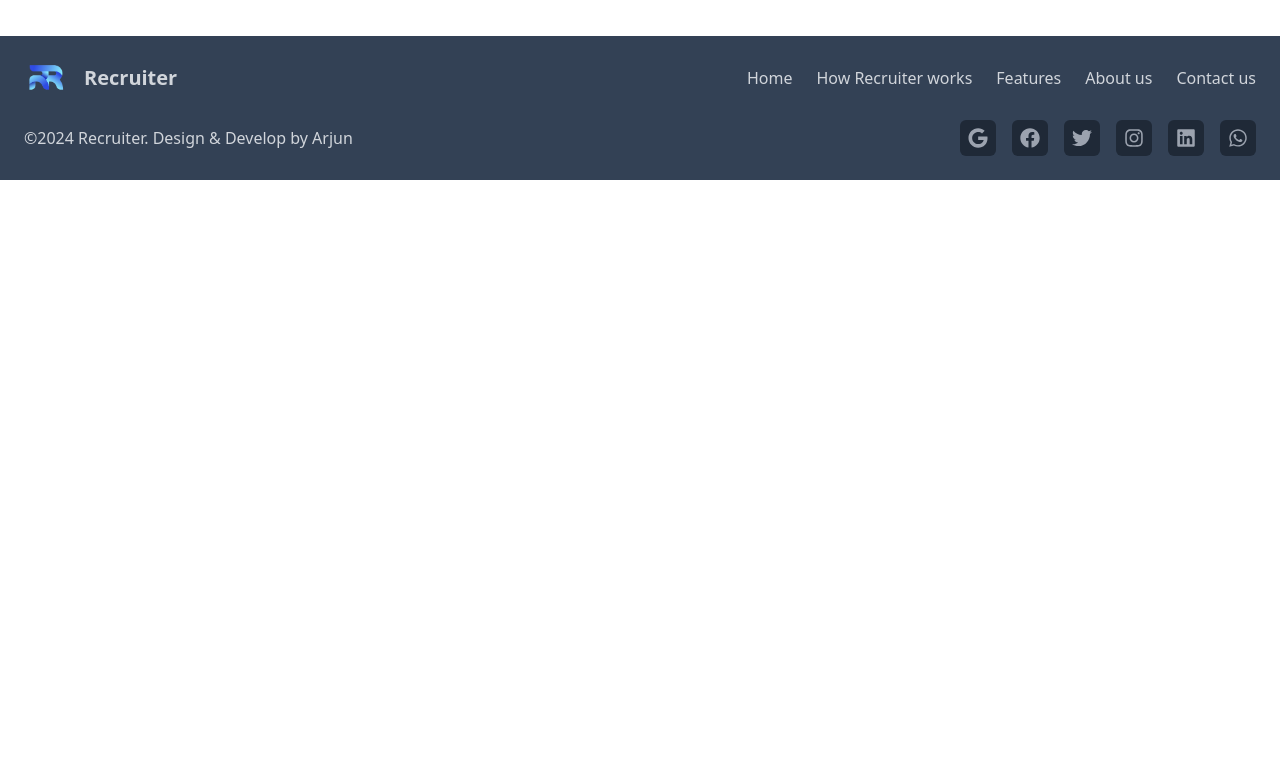
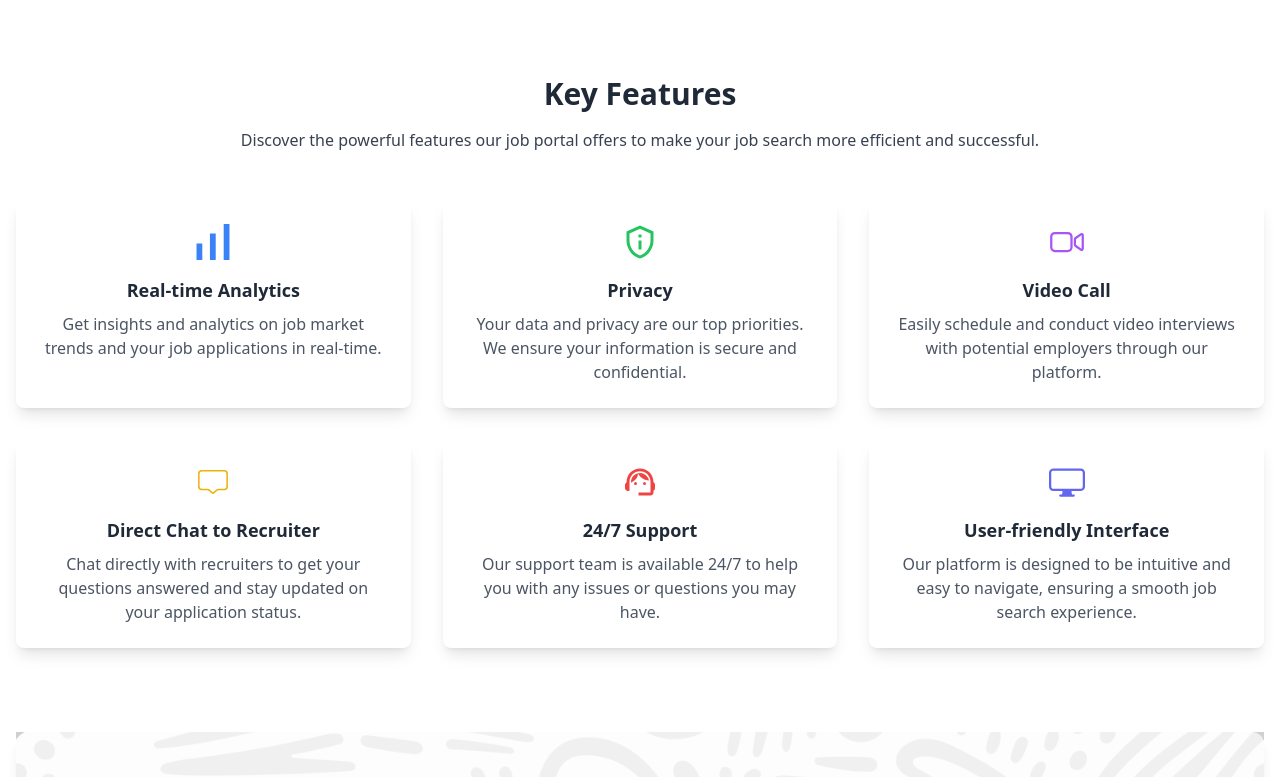
Before and after one commit to 6jayyours/recruiter-job-portal-website, a React (Vite) app in the folder recruiter-frontend/: page /about in a window 1280 px wide. Shown: the part 780-1557 px from the top of the page. Before the commit the page ends 960 px from the top, so only its background shows below. Built offline with nearby package versions, Linux system fonts and the light colour scheme.

Commit message:
completed features component

```diff
--- /dev/null
+++ b/recruiter-frontend/src/Test.jsx
@@ -0,0 +1,9 @@
+import React from 'react'
+
+const Test = () => {
+  return (
+    <div>Test</div>
+  )
+}
+
+export default Test
--- a/recruiter-frontend/src/components/common/about/AboutUs.jsx
+++ b/recruiter-frontend/src/components/common/about/AboutUs.jsx
@@ -4,48 +4,66 @@ import aboutImg from "../../../assets/aboutus.jpg";
 
 const AboutUs = () => {
   return (
+    <>
+      <section>
         <div className="container mx-auto min-h-screen flex flex-col justify-center items-center p-4 md:p-8 lg:p-16 mt-12 md:mt-4">
           <div className="grid grid-cols-1 lg:grid-cols-2 gap-8 lg:gap-16 place-items-center w-full">
             <div className="space-y-6 lg:space-y-8">
               <div>
-            <h6 className="text-lg font-semibold text-gray-600">About Us</h6>
+                <h6 className="text-lg font-semibold text-gray-600">
+                  About Us
+                </h6>
                 <h2 className="text-3xl lg:text-4xl font-bold text-gray-800 mt-2">
-              Why <span className="text-indigo-500">35,000+</span> People Trust Our Recruiter?
+                  Why <span className="text-indigo-500">35,000+</span> People
+                  Trust Our Recruiter?
                 </h2>
                 <p className="mt-4 text-gray-700">
-              Our platform connects job seekers with top employers, providing a seamless and efficient job search experience.
-              With an extensive database of job listings across various industries, we ensure that you have access to the latest
-              opportunities that match your skills and preferences. Our advanced search and filter options allow you to easily
-              find the positions that are right for you. Additionally, we offer personalized job recommendations based on your
-              profile, making the job search process even more efficient. Our platform is designed to be user-friendly, ensuring
-              a hassle-free application process, and we prioritize the security and confidentiality of your information. Whether
-              you are a recent graduate or an experienced professional, our platform is here to support you every step of the way
-              in finding your dream job.
+                  Our platform connects job seekers with top employers,
+                  providing a seamless and efficient job search experience. With
+                  an extensive database of job listings across various
+                  industries, we ensure that you have access to the latest
+                  opportunities that match your skills and preferences. Our
+                  advanced search and filter options allow you to easily find
+                  the positions that are right for you. Additionally, we offer
+                  personalized job recommendations based on your profile, making
+                  the job search process even more efficient. Our platform is
+                  designed to be user-friendly, ensuring a hassle-free
+                  application process, and we prioritize the security and
+                  confidentiality of your information. Whether you are a recent
+                  graduate or an experienced professional, our platform is here
+                  to support you every step of the way in finding your dream
+                  job.
                 </p>
               </div>
 
               <div className="flex flex-col md:flex-row space-y-4 md:space-y-0 md:space-x-8">
                 <ul className="list-none space-y-2">
                   <li className="flex items-center">
-                <FaCheck className="text-green-500 mr-2" /> Extensive Job Listings
+                    <FaCheck className="text-green-500 mr-2" /> Extensive Job
+                    Listings
                   </li>
                   <li className="flex items-center">
-                <FaCheck className="text-green-500 mr-2" /> Personalized Job Recommendations
+                    <FaCheck className="text-green-500 mr-2" /> Personalized Job
+                    Recommendations
                   </li>
                   <li className="flex items-center">
-                <FaCheck className="text-green-500 mr-2" /> Easy Application Process
+                    <FaCheck className="text-green-500 mr-2" /> Easy Application
+                    Process
                   </li>
                   <li className="flex items-center">
-                <FaCheck className="text-green-500 mr-2" /> Secure and Confidential
+                    <FaCheck className="text-green-500 mr-2" /> Secure and
+                    Confidential
                   </li>
                 </ul>
 
                 <ul className="list-none space-y-2">
                   <li className="flex items-center">
-                <FaCheck className="text-green-500 mr-2" /> Verified Employers
+                    <FaCheck className="text-green-500 mr-2" /> Verified
+                    Employers
                   </li>
                   <li className="flex items-center">
-                <FaCheck className="text-green-500 mr-2" /> Expert Career Advice
+                    <FaCheck className="text-green-500 mr-2" /> Expert Career
+                    Advice
                   </li>
                   <li className="flex items-center">
                     <FaCheck className="text-green-500 mr-2" /> 24/7 Support
@@ -64,10 +82,16 @@ const AboutUs = () => {
             </div>
 
             <div className="mt-8 lg:mt-0 w-full lg:w-3/4">
-          <img src={aboutImg} alt="About Us" className="rounded-lg shadow-lg" />
+              <img
+                src={aboutImg}
+                alt="About Us"
+                className="rounded-lg shadow-lg"
+              />
             </div>
           </div>
         </div>
+      </section>
+    </>
   );
 };
 
--- /dev/null
+++ b/recruiter-frontend/src/components/common/about/FeatureItem.jsx
@@ -0,0 +1,16 @@
+import React from 'react'
+
+const FeatureItem = ({ icon, title, description }) => {
+  return (
+
+    <>
+    <div className="bg-white p-6 rounded-lg shadow-lg flex flex-col items-center text-center">
+    <div className="mb-4">{icon}</div>
+    <h6 className="text-lg font-semibold text-gray-800 mb-2">{title}</h6>
+    <p className="text-gray-600">{description}</p>
+  </div>
+    </>
+  )
+}
+
+export default FeatureItem
--- /dev/null
+++ b/recruiter-frontend/src/components/common/about/Features.jsx
@@ -0,0 +1,62 @@
+import React from "react";
+import { IoVideocamOutline } from "react-icons/io5";
+import { MdOutlinePrivacyTip } from "react-icons/md";
+import { BsDisplay } from "react-icons/bs";
+import { CiChat2 } from "react-icons/ci";
+import { MdOutlineSupportAgent } from "react-icons/md";
+import { SiSimpleanalytics } from "react-icons/si";
+import FeatureItem from "./FeatureItem";
+
+const Features = () => {
+  return (
+    <>
+      <section className="px-4 py-8  min-h-[80vh] mt-0 md:mt-2 sm:mt-1">
+        <div>
+          <div className="w-full text-center mb-12">
+            <h3 className="text-2xl lg:text-3xl font-bold text-gray-800">
+              Key Features
+            </h3>
+            <p className="mt-4 text-gray-700">
+              Discover the powerful features our job portal offers to make your
+              job search more efficient and successful.
+            </p>
+          </div>
+          <div className="grid grid-cols-1 sm:grid-cols-2 lg:grid-cols-3 gap-8 w-full">
+            <FeatureItem
+              icon={<SiSimpleanalytics className="text-4xl text-blue-500" />}
+              title="Real-time Analytics"
+              description="Get insights and analytics on job market trends and your job applications in real-time."
+            />
+            <FeatureItem
+              icon={<MdOutlinePrivacyTip className="text-4xl text-green-500" />}
+              title="Privacy"
+              description="Your data and privacy are our top priorities. We ensure your information is secure and confidential."
+            />
+            <FeatureItem
+              icon={<IoVideocamOutline className="text-4xl text-purple-500" />}
+              title="Video Call"
+              description="Easily schedule and conduct video interviews with potential employers through our platform."
+            />
+            <FeatureItem
+              icon={<CiChat2 className="text-4xl text-yellow-500" />}
+              title="Direct Chat to Recruiter"
+              description="Chat directly with recruiters to get your questions answered and stay updated on your application status."
+            />
+            <FeatureItem
+              icon={<MdOutlineSupportAgent className="text-4xl text-red-500" />}
+              title="24/7 Support"
+              description="Our support team is available 24/7 to help you with any issues or questions you may have."
+            />
+            <FeatureItem
+              icon={<BsDisplay className="text-4xl text-indigo-500" />}
+              title="User-friendly Interface"
+              description="Our platform is designed to be intuitive and easy to navigate, ensuring a smooth job search experience."
+            />
+          </div>
+        </div>
+      </section>
+    </>
+  );
+};
+
+export default Features;
--- a/recruiter-frontend/src/constants/NavLinks.jsx
+++ b/recruiter-frontend/src/constants/NavLinks.jsx
@@ -16,8 +16,8 @@ export  const UserLinks = [
     },
     {
       id: 4,
-      name: "Help",
-      link: "/help",
+      name: "Contact Us",
+      link: "/contact",
     },
   ];
 
--- a/recruiter-frontend/src/pages/commonpages/About.jsx
+++ b/recruiter-frontend/src/pages/commonpages/About.jsx
@@ -1,10 +1,14 @@
 import React from 'react'
 import AboutUs from '../../components/common/about/AboutUs'
+import Features from '../../components/common/about/Features'
+import Explore from "../../components/common/section/Explore"
 
 const About = () => {
   return (
     <>
     <AboutUs/>
+    <Features/>
+    <Explore/>
     </>
   )
 }
--- a/recruiter-frontend/src/pages/commonpages/Landing.jsx
+++ b/recruiter-frontend/src/pages/commonpages/Landing.jsx
@@ -3,7 +3,7 @@ import Hero from '../../components/common/homepage/Hero'
 import Popular from '../../components/common/homepage/Popular'
 import HowItWorks from '../../components/common/homepage/HowItWorks'
 import Pricing from '../../components/common/homepage/Pricing'
-import Explore from '../../components/common/homepage/Explore'
+import Explore from '../../components/common/section/Explore'
 
 const Landing = () => {
   return (
```
Also changed, not shown: recruiter-frontend/src/components/common/section/Explore.jsx (renamed from recruiter-frontend/src/components/common/homepage/Explore.jsx). Lines whose indentation alone changed are shown as unchanged.
